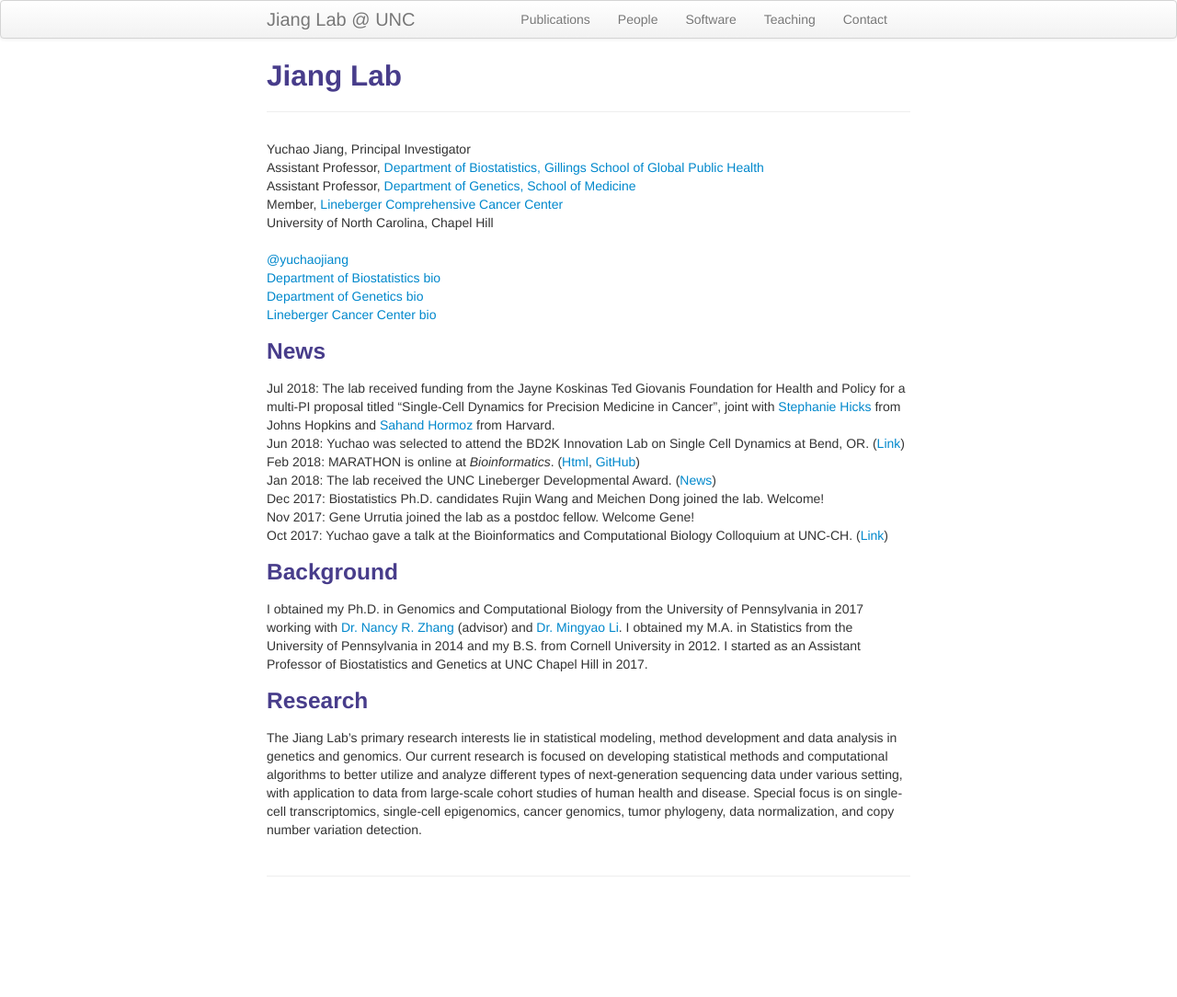
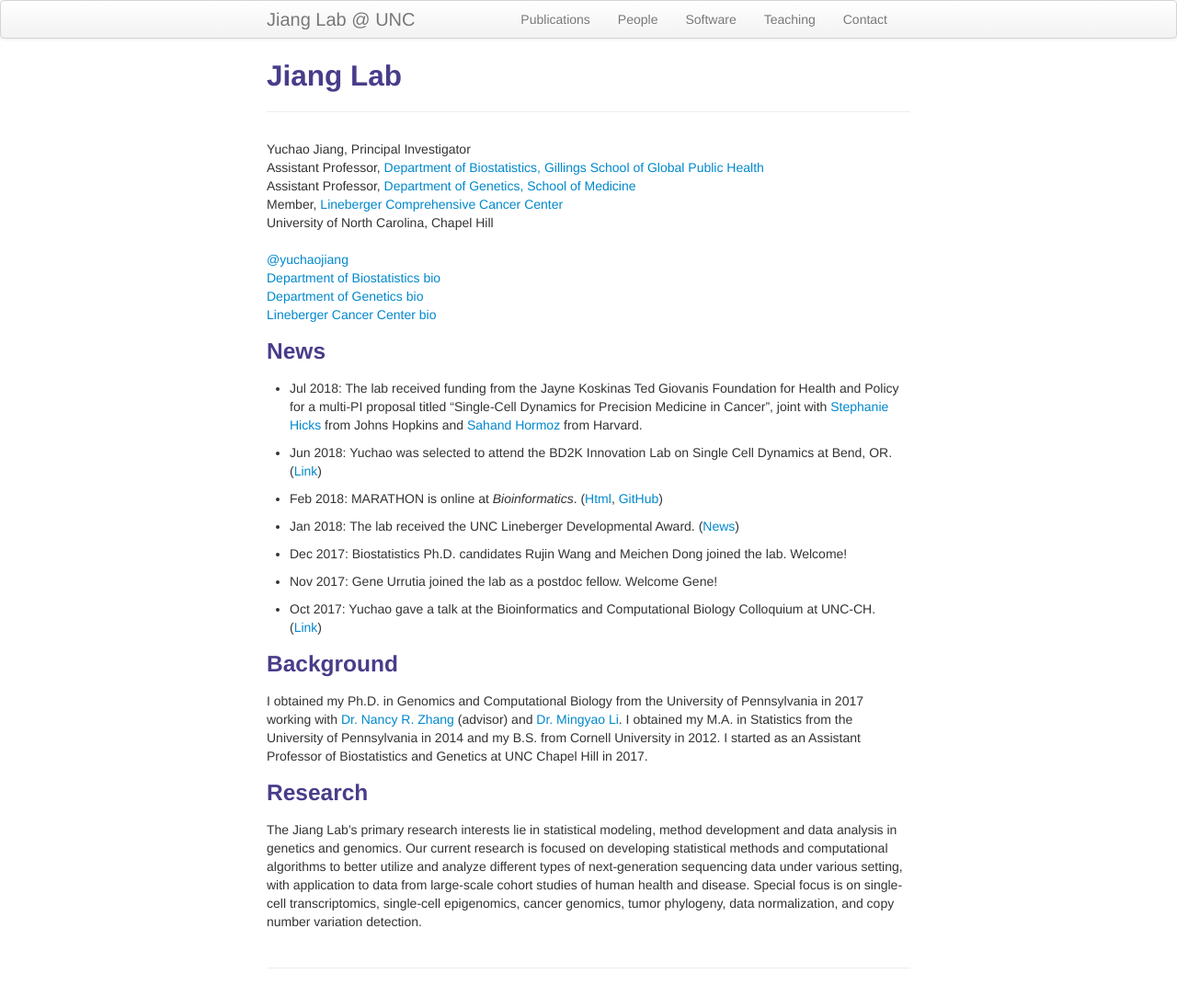
Before and after one commit to yuchaojiang/yuchaojiang.github.io, a Jekyll site: the page built from index.md, in a window 1280 px wide. Shown: the whole page at 92% size. Built offline with Jekyll 4.4.1, drawn with Linux system fonts in a browser that asks for light colours; before the commit the page ends 984 px from its top, so only the background shows below that.

Commit message:
Update index.md

```diff
--- a/index.md
+++ b/index.md
@@ -25,19 +25,19 @@ description: I am an Assistant Professor in the Department of Biostatistics and
 </div>
 
 ### News
-Jul 2018: The lab received funding from the Jayne Koskinas Ted Giovanis Foundation for Health and Policy for a multi-PI proposal titled "Single-Cell Dynamics for Precision Medicine in Cancer", joint with [Stephanie Hicks](http://www.stephaniehicks.com/) from Johns Hopkins and [Sahand Hormoz](https://hormoz.hms.harvard.edu/) from Harvard.
-<br/>
-Jun 2018: Yuchao was selected to attend the BD2K Innovation Lab on Single Cell Dynamics at Bend, OR. ([Link](https://bigdatau.ini.usc.edu/innovationlab2018))
-<br/>
-Feb 2018: MARATHON is online at *Bioinformatics*. ([Html](https://academic.oup.com/bioinformatics/article/34/12/2126/4838234), [GitHub](https://github.com/yuchaojiang/MARATHON/))
-<br/>
-Jan 2018: The lab received the UNC Lineberger Developmental Award. ([News](https://unclineberger.org/news/lineberger-awards?utm_source=lineup&utm_medium=email&utm_campaign=5))
-<br/>
-Dec 2017: Biostatistics Ph.D. candidates Rujin Wang and Meichen Dong joined the lab. Welcome!
-<br/>
-Nov 2017: Gene Urrutia joined the lab as a postdoc fellow. Welcome Gene!
-<br/>
-Oct 2017: Yuchao gave a talk at the Bioinformatics and Computational Biology Colloquium at UNC-CH. ([Link](https://www.med.unc.edu/genetics/events/bcb-colloquium/monday-bcb-colloquium-yuchao-jiang))
+* Jul 2018: The lab received funding from the Jayne Koskinas Ted Giovanis Foundation for Health and Policy for a multi-PI proposal titled "Single-Cell Dynamics for Precision Medicine in Cancer", joint with [Stephanie Hicks](http://www.stephaniehicks.com/) from Johns Hopkins and [Sahand Hormoz](https://hormoz.hms.harvard.edu/) from Harvard.
+
+* Jun 2018: Yuchao was selected to attend the BD2K Innovation Lab on Single Cell Dynamics at Bend, OR. ([Link](https://bigdatau.ini.usc.edu/innovationlab2018))
+
+* Feb 2018: MARATHON is online at *Bioinformatics*. ([Html](https://academic.oup.com/bioinformatics/article/34/12/2126/4838234), [GitHub](https://github.com/yuchaojiang/MARATHON/))
+
+* Jan 2018: The lab received the UNC Lineberger Developmental Award. ([News](https://unclineberger.org/news/lineberger-awards?utm_source=lineup&utm_medium=email&utm_campaign=5))
+
+* Dec 2017: Biostatistics Ph.D. candidates Rujin Wang and Meichen Dong joined the lab. Welcome!
+
+* Nov 2017: Gene Urrutia joined the lab as a postdoc fellow. Welcome Gene!
+
+* Oct 2017: Yuchao gave a talk at the Bioinformatics and Computational Biology Colloquium at UNC-CH. ([Link](https://www.med.unc.edu/genetics/events/bcb-colloquium/monday-bcb-colloquium-yuchao-jiang))
 
 
 ###  Background
```
